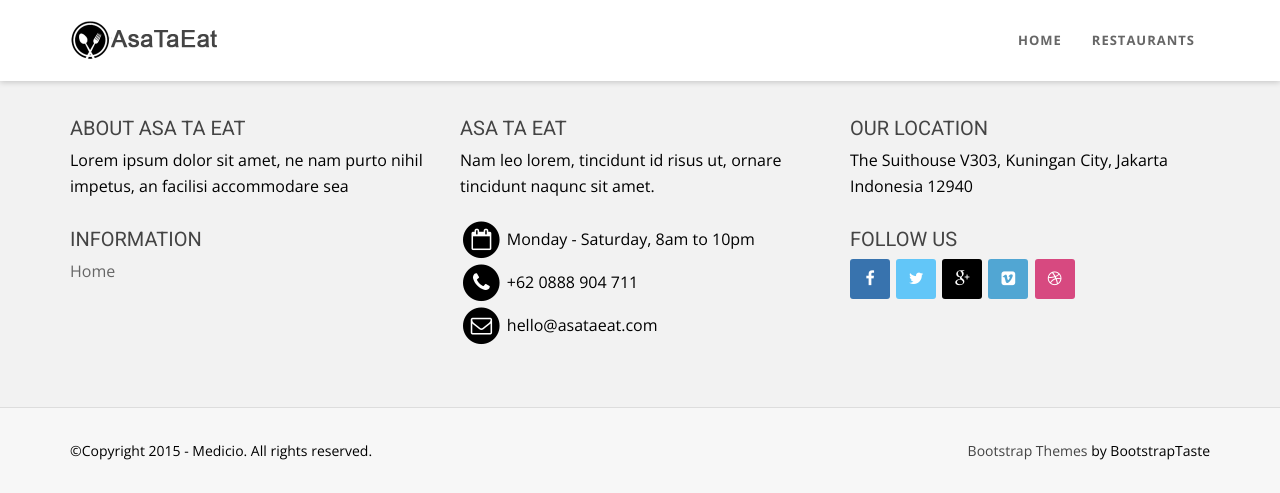
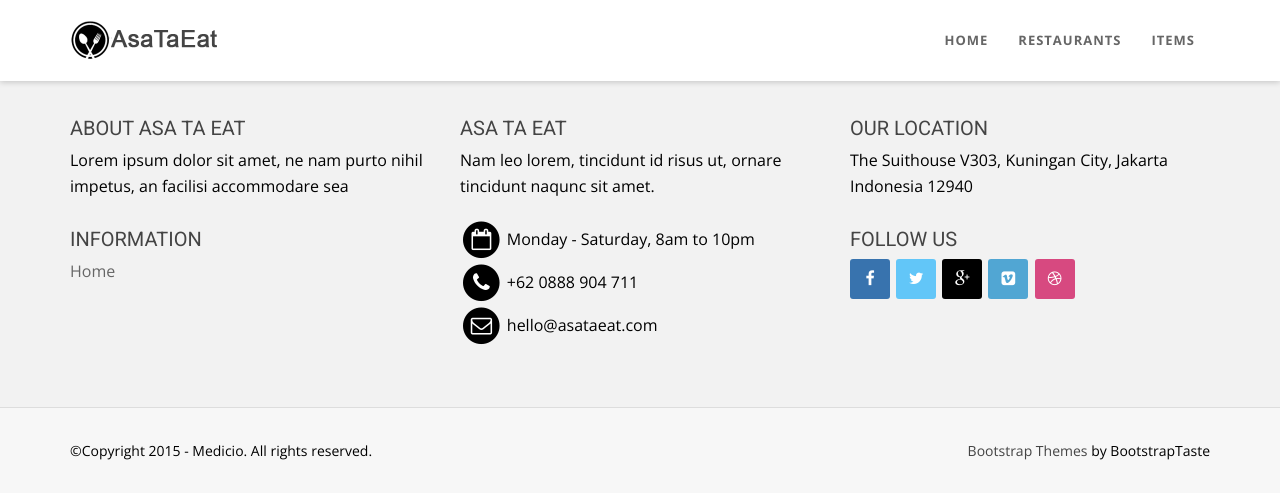
Before and after one commit to estebie/Django_Basic_Training, a Django app: page /about/ in a window 1280 px wide. Shown: the top 493 px of the page. Run offline with Django 3.2, Linux system fonts and the light colour scheme; some libraries are stand-ins or nearby versions.

Commit message:
Add menu items to navbar.

```diff
--- a/src/templates/snippets/nav.html
+++ b/src/templates/snippets/nav.html
@@ -16,8 +16,10 @@
                 <ul class="nav navbar-nav">
                     {% url 'home' as home %}
                     {% url 'restaurants:list' as restaurant_list %}
+                    {% url 'menus:list' as menu_list %}
                     <li class="{% if request.path  == home %}active{% endif %}"><a href="{% url 'home' %}">Home</a></li>
                     <li class="{% if request.path  == restaurant_list %}active{% endif %}"><a href="{% url 'restaurants:list' %}">Restaurants</a></li>
+                    <li class="{% if request.path  == menu_list %}active{% endif %}"><a href="{% url 'menus:list' %}">Items</a></li>
                     <!-- <li><a href="#service">Service</a></li>
                     <li><a href="#doctor">Doctors</a></li>
                     <li><a href="#facilities">Facilities</a></li>
```
